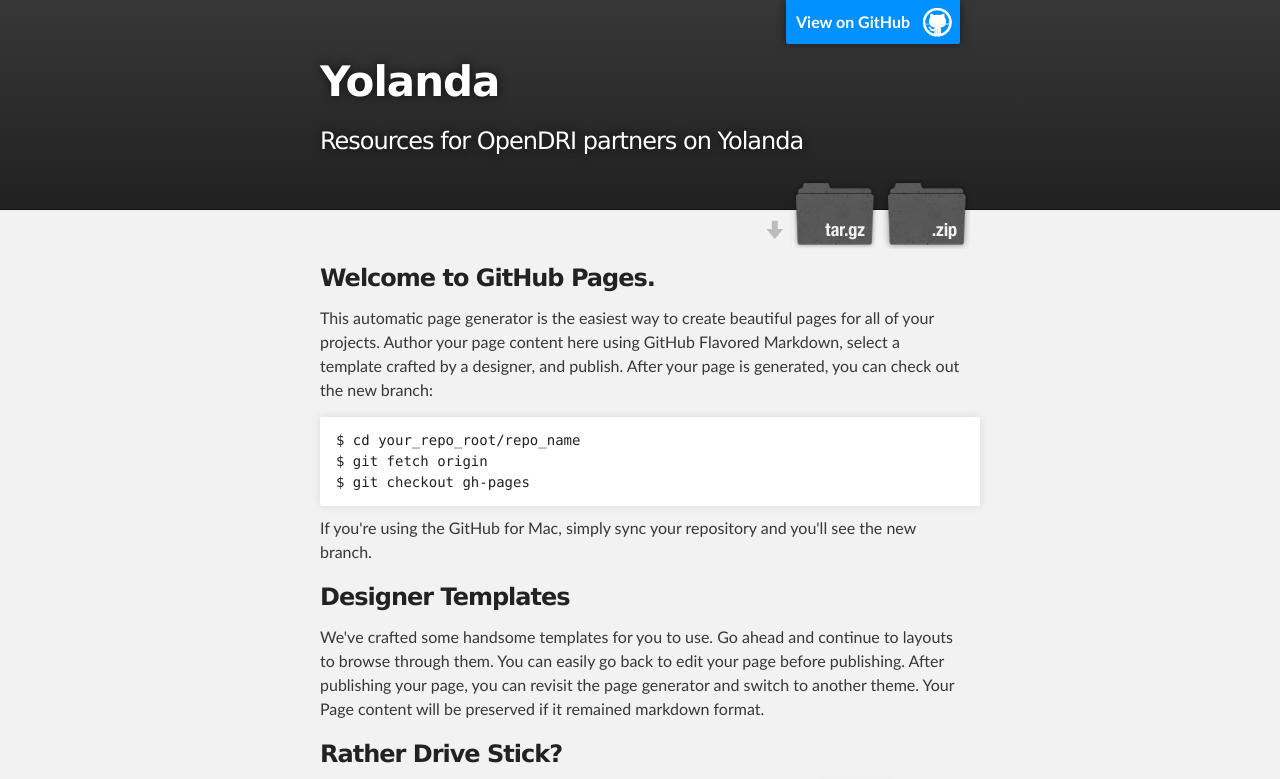
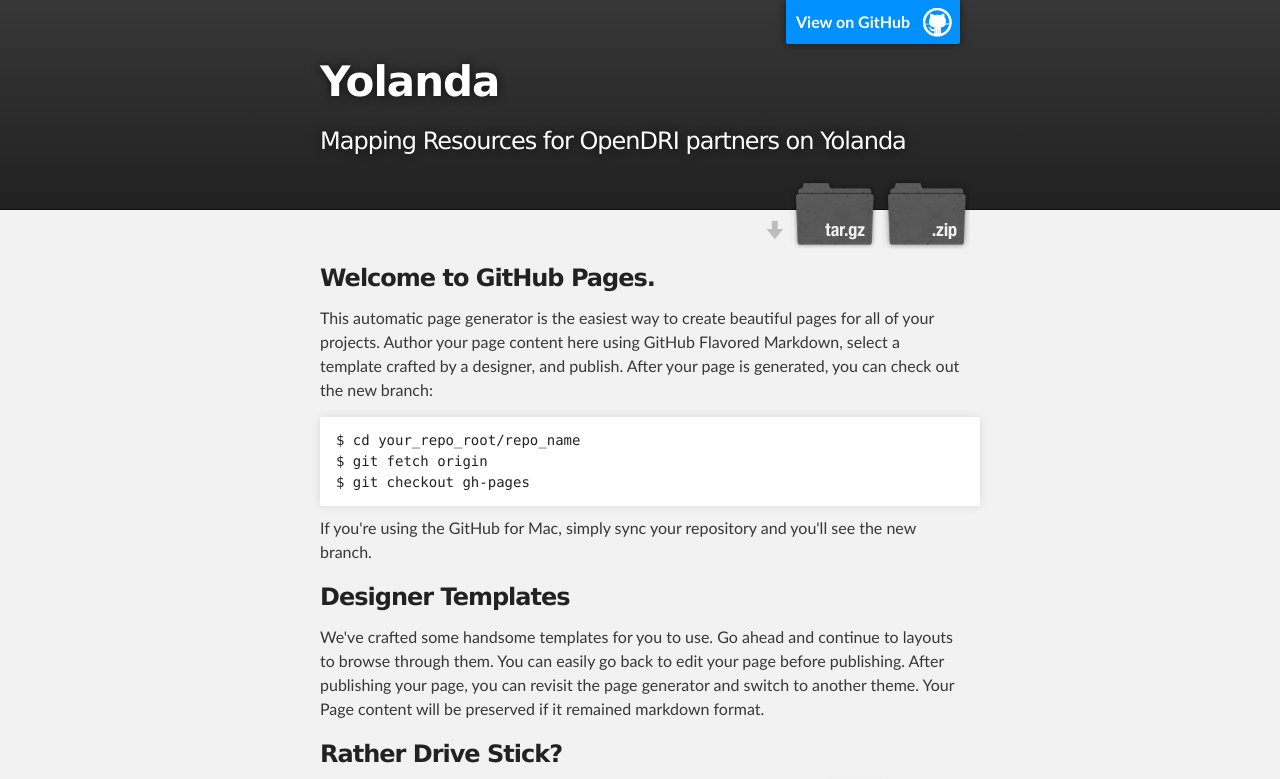
Before and after one commit to opendri/yolanda, a plain HTML site: page index.html in a window 1280 px wide. Shown: the top 779 px of the page. Drawn offline with Linux system fonts and the light colour scheme.

Commit message:
changed web

```diff
--- a/index.html
+++ b/index.html
@@ -19,7 +19,7 @@
           <a id="forkme_banner" href="https://github.com/opendri/yolanda">View on GitHub</a>
 
           <h1 id="project_title">Yolanda</h1>
-          <h2 id="project_tagline">Resources for OpenDRI partners on Yolanda</h2>
+          <h2 id="project_tagline">Mapping Resources for OpenDRI partners on Yolanda</h2>
 
             <section id="downloads">
               <a class="zip_download_link" href="https://github.com/opendri/yolanda/zipball/master">Download this project as a .zip file</a>
```
